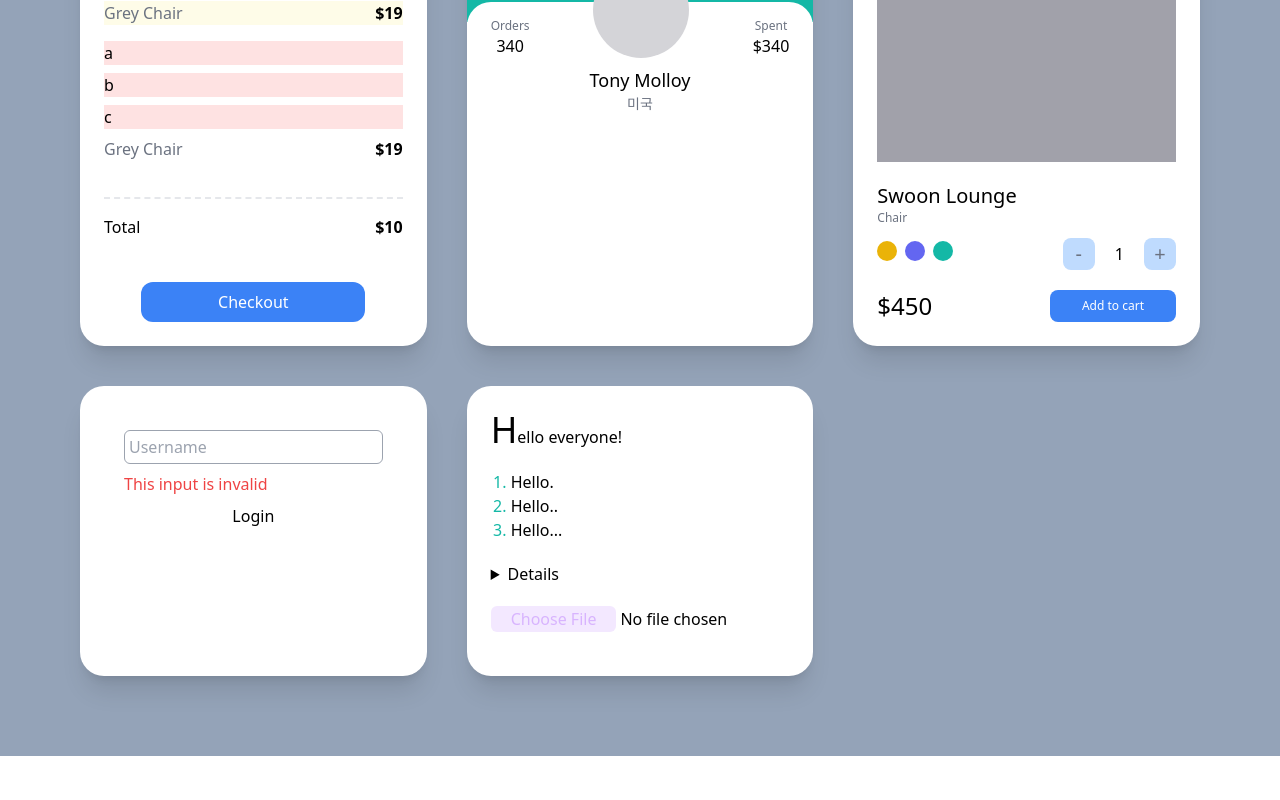
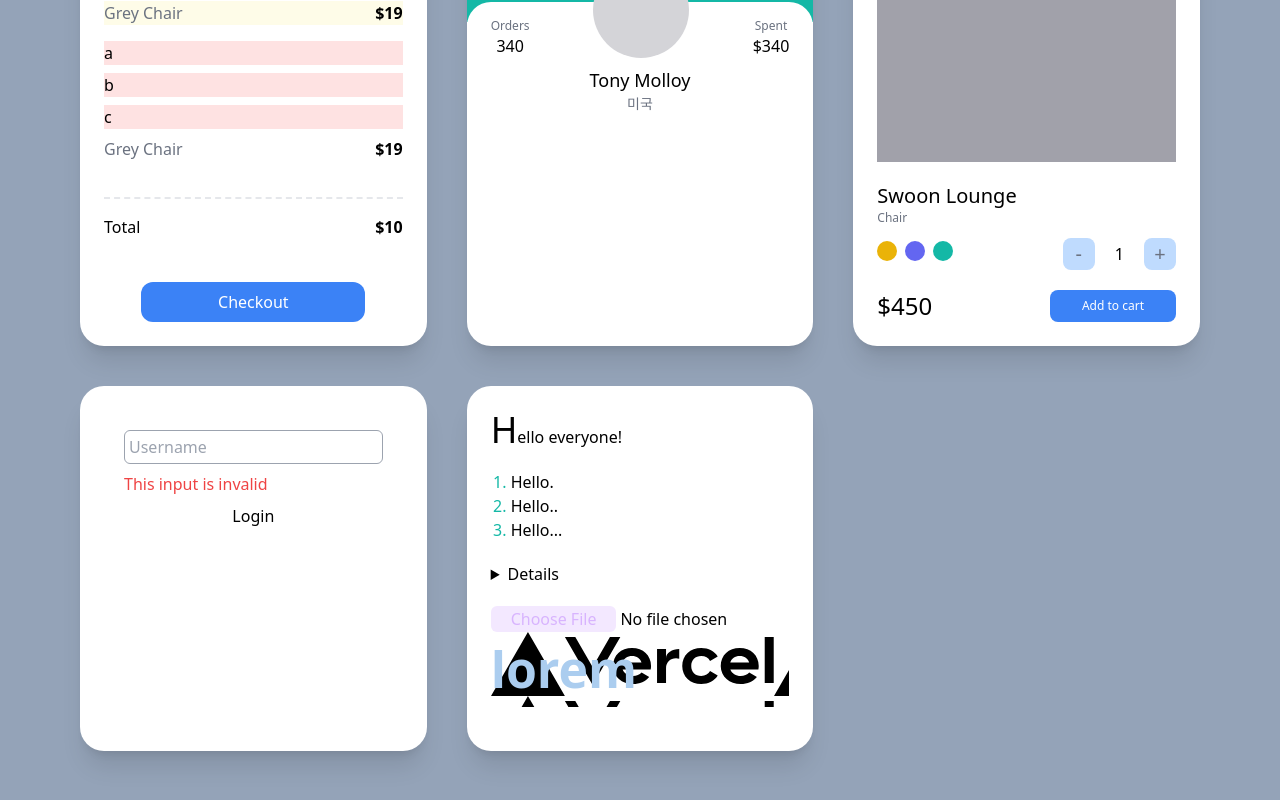
Before and after one commit to kkuyu/-carrot-market, a Next.js app: page / in a window 1280 px wide. Shown: the part 274-1074 px from the top of the page. Before the commit the page ends 1030 px from the top, so only its background shows below. Built offline with nearby package versions, Linux system fonts and the light colour scheme.

Commit message:
Just In Time Compiler

```diff
--- a/pages/index.tsx
+++ b/pages/index.tsx
@@ -149,6 +149,9 @@ const Home: NextPage = () => {
         </details>
         <div className="my-5">
           <input type="file" className="file:px-5 file:text-purple-300 file:hover:text-purple-600 file:bg-purple-100 file:border-0 file:rounded-md" />
+          <div className="bg-[url('/vercel.svg')]">
+            <strong className="text-[50px] text-[#abcdef]">lorem</strong>
+          </div>
         </div>
       </div>
     </div>
```
Also changed, not shown: 1 other file (tests, documents, lock files or other folders).
